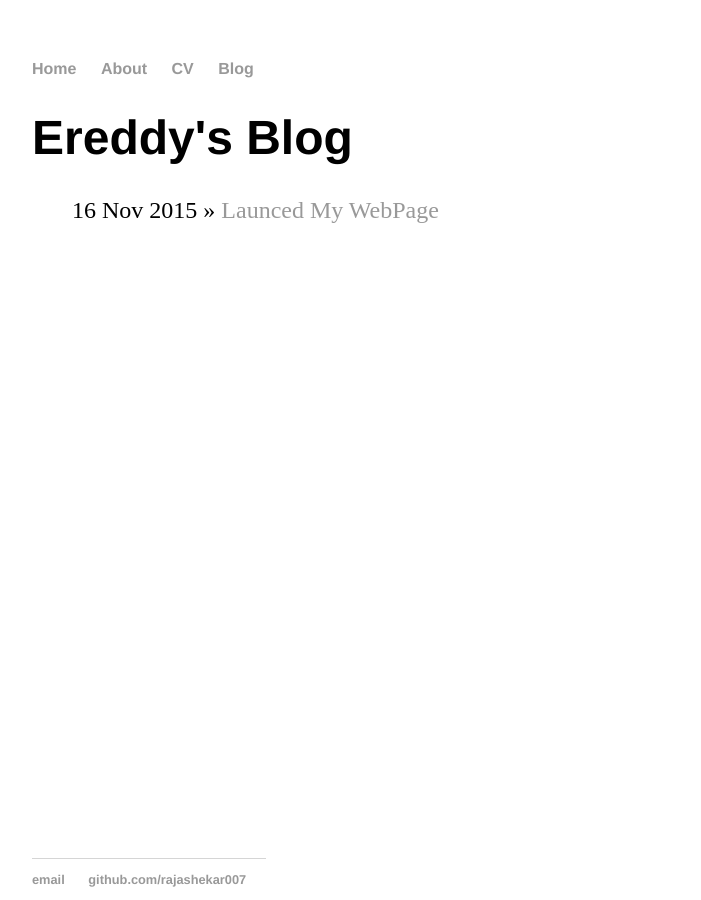
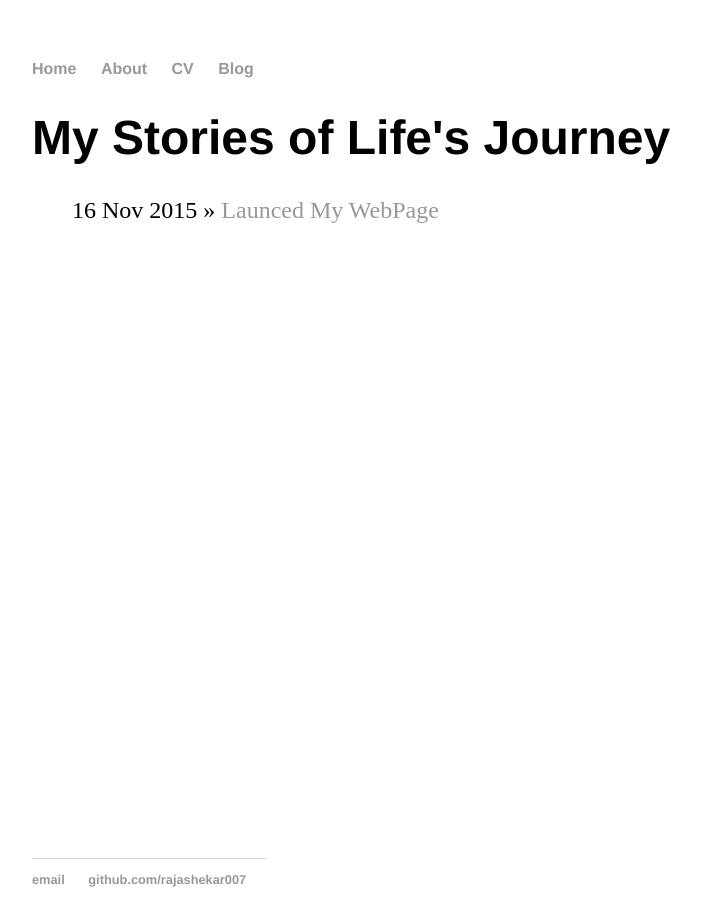
Before and after one commit to rajashekar007/rajashekar007.github.io, a Jekyll site: the page built from blog/index.html, in a window 1280 px wide. Shown: the whole page, without its empty margins (160-861 px from the left). Built offline with Jekyll 4.4.1, drawn with Linux system fonts in a browser that asks for light colours.

Commit message:
change title to more appropriate

```diff
--- a/blog/index.html
+++ b/blog/index.html
@@ -1,6 +1,6 @@
 ---
 layout: default
-title: Ereddy's Blog
+title: My Stories of Life's Journey
 ---
 	<h1>{{ page.title }}</h1>
 	<ul class="posts">
```
